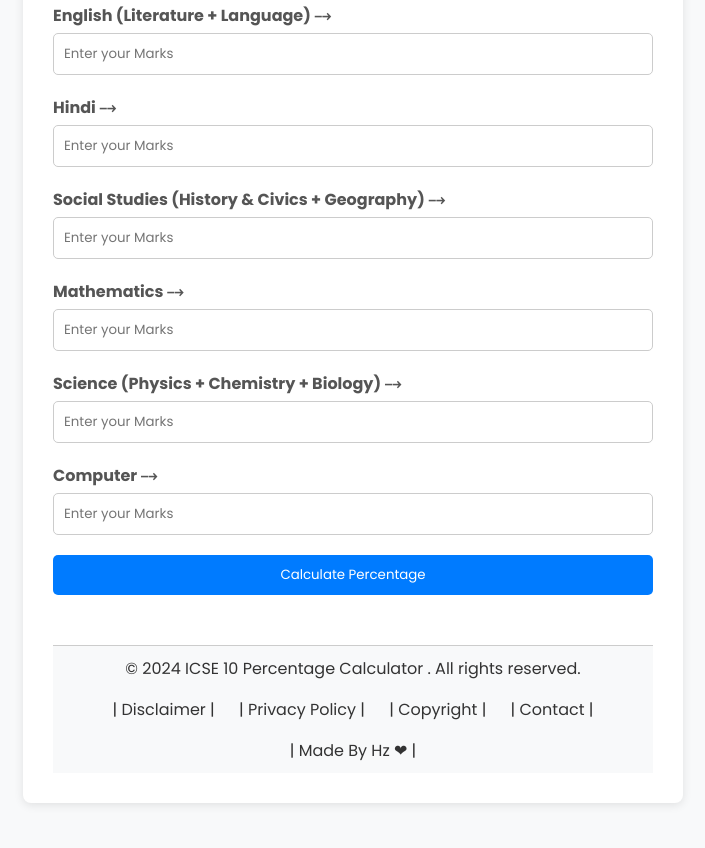
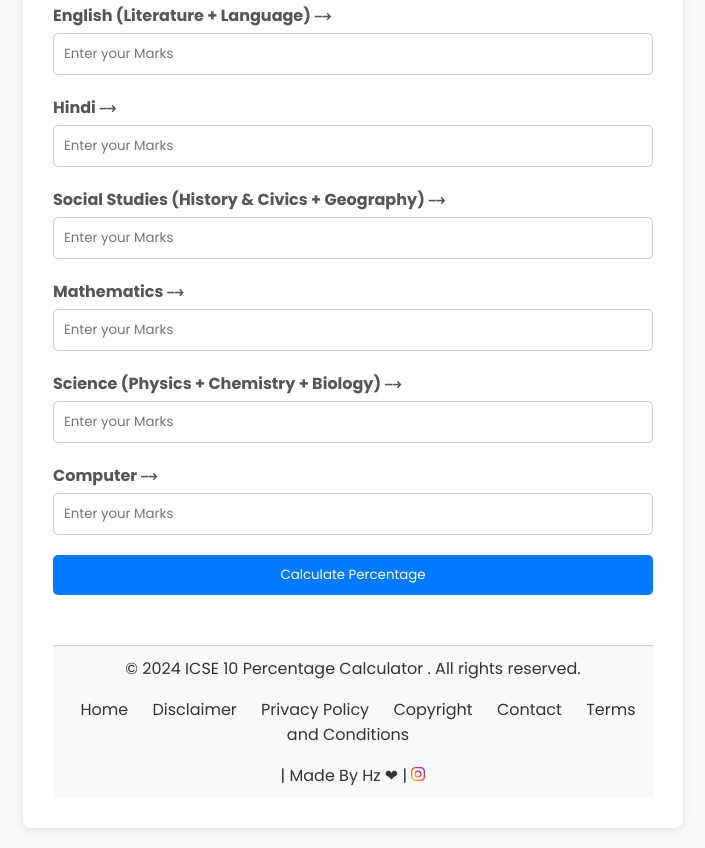
Before and after one commit to hz-projects/icse-percentage-calculator, a plain HTML site: page index.html in a window 1280 px wide. Shown: the part 390-1238 px from the top of the page, without its empty margins (287-992 px from the left). Before the commit the page ends 1213 px from the top, so only its background shows below. Drawn offline with Linux system fonts and the light colour scheme.

Commit message:
Footer Updated

```diff
--- a/index.html
+++ b/index.html
@@ -71,13 +71,40 @@
                 . All rights reserved.</p>
 
             <ul>
-                <li><a href="./pages/disclaimer.html">| Disclaimer |</a></li>
-                <li><a href="./pages/privacy.html"> | Privacy Policy |</a></li>
-                <li><a href="./pages/copyright.html"> | Copyright |</a></li>
-                <li><a href="./pages/contact.html"> | Contact | </a></li>
-            </ul>
+          <li><a href="index.html">Home </a></li>
+          <li><a href="disclaimer.html"> Disclaimer </a></li>
+          <li><a href="privacy.html"> Privacy Policy </a></li>
+          <li><a href="copyright.html"> Copyright </a></li>
+          <li><a href="contact.html"> Contact </a></li>
+          <li><a href="terms.html">Terms and Conditions</a></li>
+        </ul>
 
-            <p>| Made By Hz &#10084; |</p>
+            <p>| Made By Hz &#10084; | <a href="https://www.instagram.com/its_hzprojects/" target="_blank">
+          <svg xmlns="http://www.w3.org/2000/svg" height="14" weidth="14" viewBox="0 0 16 16" id="instagram">
+              <linearGradient id="a" x1="1.464" x2="14.536" y1="14.536" y2="1.464" gradientUnits="userSpaceOnUse">
+                  <stop offset="0" stop-color="#FFC107"></stop>
+                  <stop offset=".507" stop-color="#F44336"></stop>
+                  <stop offset=".99" stop-color="#9C27B0"></stop>
+              </linearGradient>
+              <path fill="url(#a)"
+                  d="M11 0H5a5 5 0 0 0-5 5v6a5 5 0 0 0 5 5h6a5 5 0 0 0 5-5V5a5 5 0 0 0-5-5zm3.5 11c0 1.93-1.57 3.5-3.5 3.5H5c-1.93 0-3.5-1.57-3.5-3.5V5c0-1.93 1.57-3.5 3.5-3.5h6c1.93 0 3.5 1.57 3.5 3.5v6z">
+              </path>
+              <linearGradient id="b" x1="5.172" x2="10.828" y1="10.828" y2="5.172" gradientUnits="userSpaceOnUse">
+                  <stop offset="0" stop-color="#FFC107"></stop>
+                  <stop offset=".507" stop-color="#F44336"></stop>
+                  <stop offset=".99" stop-color="#9C27B0"></stop>
+              </linearGradient>
+              <path fill="url(#b)"
+                  d="M8 4a4 4 0 1 0 0 8 4 4 0 0 0 0-8zm0 6.5A2.503 2.503 0 0 1 5.5 8c0-1.379 1.122-2.5 2.5-2.5s2.5 1.121 2.5 2.5c0 1.378-1.122 2.5-2.5 2.5z">
+              </path>
+              <linearGradient id="c" x1="11.923" x2="12.677" y1="4.077" y2="3.323" gradientUnits="userSpaceOnUse">
+                  <stop offset="0" stop-color="#FFC107"></stop>
+                  <stop offset=".507" stop-color="#F44336"></stop>
+                  <stop offset=".99" stop-color="#9C27B0"></stop>
+              </linearGradient>
+              <circle cx="12.3" cy="3.7" r=".533" fill="url(#c)"></circle>
+          </svg>
+      </a></p>
 
         </footer>
     </div>
```
